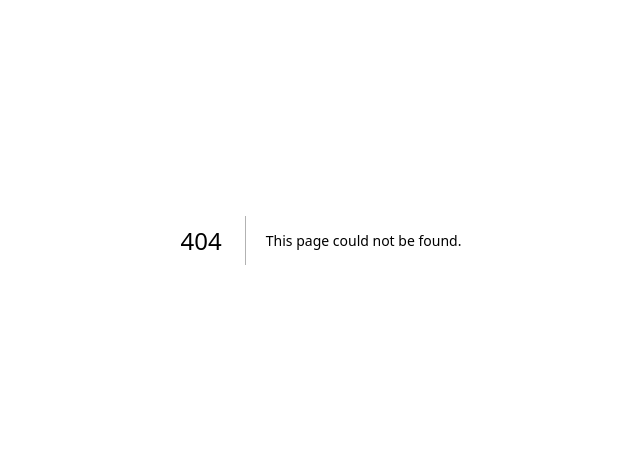
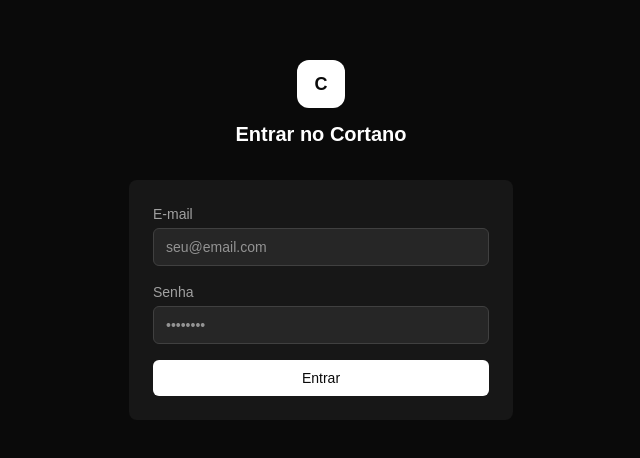
Before and after one commit to brenoadriano96/Cortano, a Next.js app: page /login in a window 1280 px wide. Before the commit this address had no page. Shown: the part 160-618 px from the top of the page, without its empty margins (319-959 px from the left). Built offline with nearby package versions, Linux system fonts and the light colour scheme.

Commit message:
Add files via upload

```diff
--- /dev/null
+++ b/src/app/login/actions.ts
@@ -0,0 +1,60 @@
+"use server";
+
+import { signIn, auth } from "@/auth";
+import { AuthError } from "next-auth";
+import { redirect } from "next/navigation";
+import { prisma } from "@/lib/prisma";
+
+export type EstadoLogin = { erro?: string } | undefined;
+
+/**
+ * Autentica o usuário e redireciona conforme o papel (seção 23):
+ * - SUPER_ADMIN -> /admin
+ * - PROPRIETARIO/GERENTE/BARBEIRO/ATENDENTE -> /barbearia/[slug]/dashboard
+ * - CLIENTE -> /barbearia/[slug]/cliente/inicio
+ */
+export async function autenticar(
+  _estadoAnterior: EstadoLogin,
+  formData: FormData
+): Promise<EstadoLogin> {
+  try {
+    await signIn("credentials", {
+      email: formData.get("email"),
+      senha: formData.get("senha"),
+      redirect: false,
+    });
+  } catch (error) {
+    if (error instanceof AuthError) {
+      return { erro: "E-mail ou senha inválidos." };
+    }
+    throw error;
+  }
+
+  const session = await auth();
+  if (!session?.user) {
+    return { erro: "Não foi possível autenticar. Tente novamente." };
+  }
+
+  if (session.user.papel === "SUPER_ADMIN") {
+    redirect("/admin");
+  }
+
+  if (!session.user.tenantId) {
+    return { erro: "Usuário sem barbearia associada." };
+  }
+
+  const tenant = await prisma.tenant.findUnique({
+    where: { id: session.user.tenantId },
+    select: { slug: true },
+  });
+  if (!tenant) {
+    return { erro: "Barbearia não encontrada." };
+  }
+
+  const destino =
+    session.user.papel === "CLIENTE"
+      ? `/barbearia/${tenant.slug}/cliente/inicio`
+      : `/barbearia/${tenant.slug}/dashboard`;
+
+  redirect(destino);
+}
--- /dev/null
+++ b/src/app/login/page.tsx
@@ -0,0 +1,65 @@
+"use client";
+
+import { useActionState } from "react";
+import { autenticar } from "./actions";
+
+export default function LoginPage() {
+  const [estado, formAction, pendente] = useActionState(autenticar, undefined);
+
+  return (
+    <div className="min-h-screen flex items-center justify-center bg-neutral-950 px-4">
+      <div className="w-full max-w-sm">
+        <div className="text-center mb-8">
+          <div className="h-12 w-12 rounded-xl bg-white text-neutral-950 flex items-center justify-center text-lg font-bold mx-auto mb-3">
+            C
+          </div>
+          <h1 className="text-white text-xl font-semibold">Entrar no Cortano</h1>
+        </div>
+
+        <form action={formAction} className="bg-neutral-900 rounded-lg p-6 space-y-4">
+          <div>
+            <label className="block text-sm text-neutral-400 mb-1" htmlFor="email">
+              E-mail
+            </label>
+            <input
+              id="email"
+              name="email"
+              type="email"
+              required
+              autoComplete="email"
+              className="w-full rounded-md bg-neutral-800 border border-neutral-700 px-3 py-2 text-white text-sm focus:outline-none focus:ring-2 focus:ring-white/20"
+              placeholder="seu@email.com"
+            />
+          </div>
+
+          <div>
+            <label className="block text-sm text-neutral-400 mb-1" htmlFor="senha">
+              Senha
+            </label>
+            <input
+              id="senha"
+              name="senha"
+              type="password"
+              required
+              autoComplete="current-password"
+              className="w-full rounded-md bg-neutral-800 border border-neutral-700 px-3 py-2 text-white text-sm focus:outline-none focus:ring-2 focus:ring-white/20"
+              placeholder="••••••••"
+            />
+          </div>
+
+          {estado?.erro && (
+            <p className="text-red-400 text-sm">{estado.erro}</p>
+          )}
+
+          <button
+            type="submit"
+            disabled={pendente}
+            className="w-full bg-white text-neutral-950 rounded-md py-2 text-sm font-medium disabled:opacity-60"
+          >
+            {pendente ? "Entrando..." : "Entrar"}
+          </button>
+        </form>
+      </div>
+    </div>
+  );
+}
```
